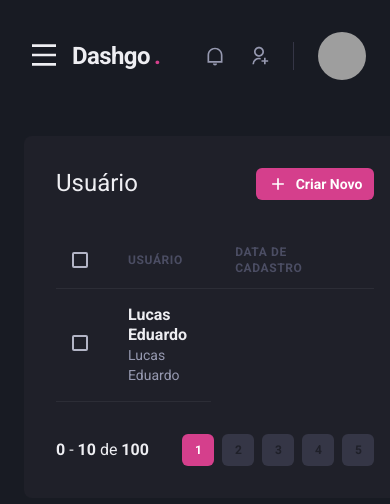
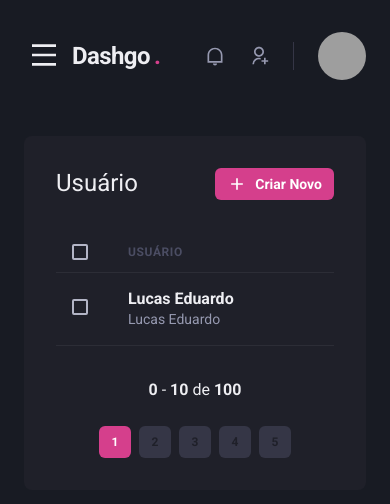
Before and after one commit to Lucasedusi/dash-umadep-next, a Next.js app: page /users in a window 390 px wide. Shown: the top 504 px of the page. Built offline with nearby package versions, Linux system fonts and the light colour scheme; grey boxes are pictures that could not be loaded.

Commit message:
pagination responsive

```diff
--- a/src/components/Pagination/index.tsx
+++ b/src/components/Pagination/index.tsx
@@ -4,7 +4,7 @@
 export function Pagination() {
 	return (
 		<Stack
-			direction="row"
+			direction={["column", "row"]}
 			spacing="6"
 			mt="8"
 			justify="space-between"
--- a/src/pages/users/index.tsx
+++ b/src/pages/users/index.tsx
@@ -56,8 +56,7 @@
 									<Checkbox colorScheme="pink" />
 								</Th>
 								<Th>Usuário</Th>
-								<Th>Data de Cadastro</Th>
-								<Th width="8"></Th>
+								{isWideVersion && <Th>Data de Cadastro</Th>}
 							</Tr>
 						</Thead>
 						<Tbody>
```
